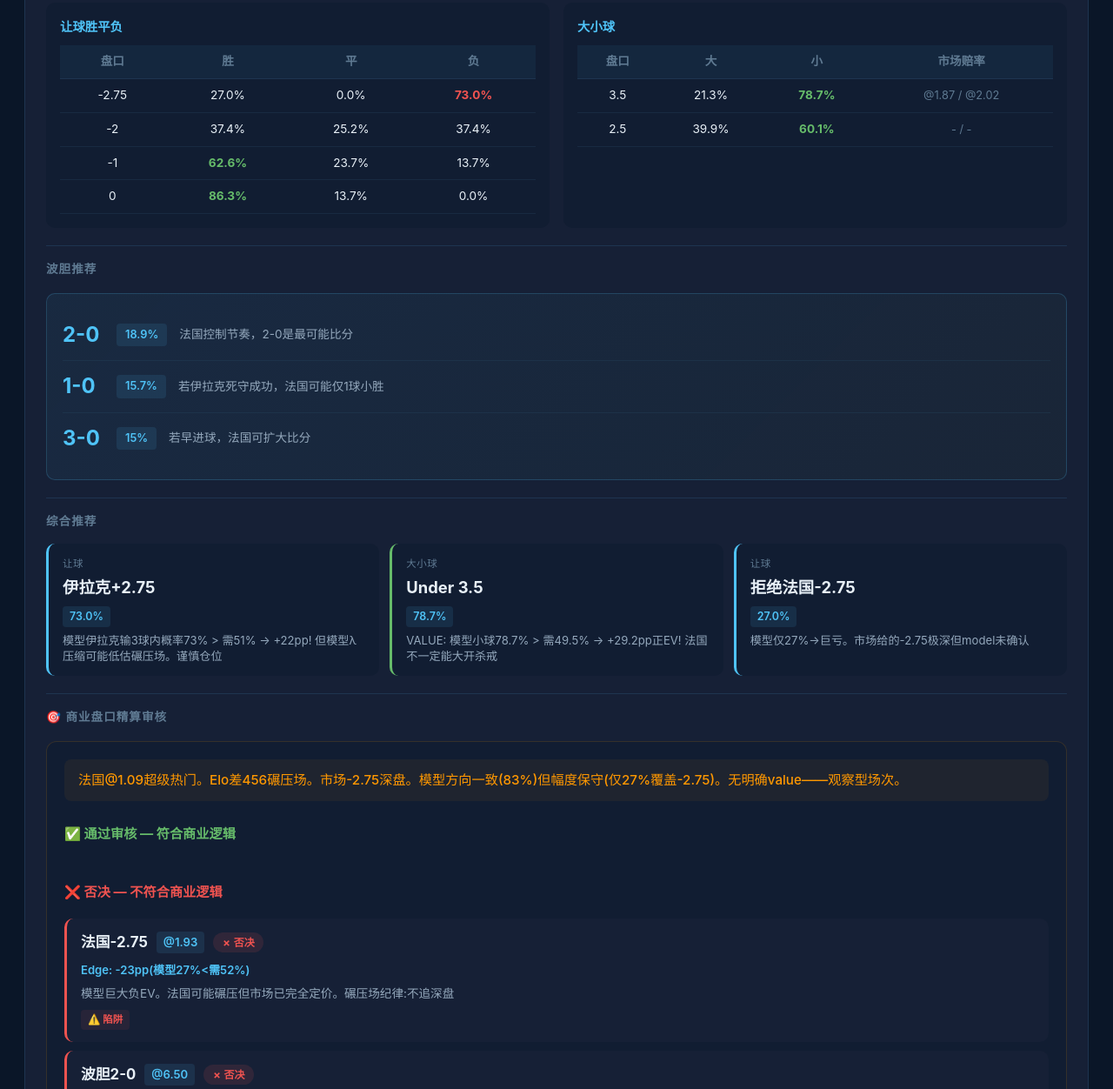
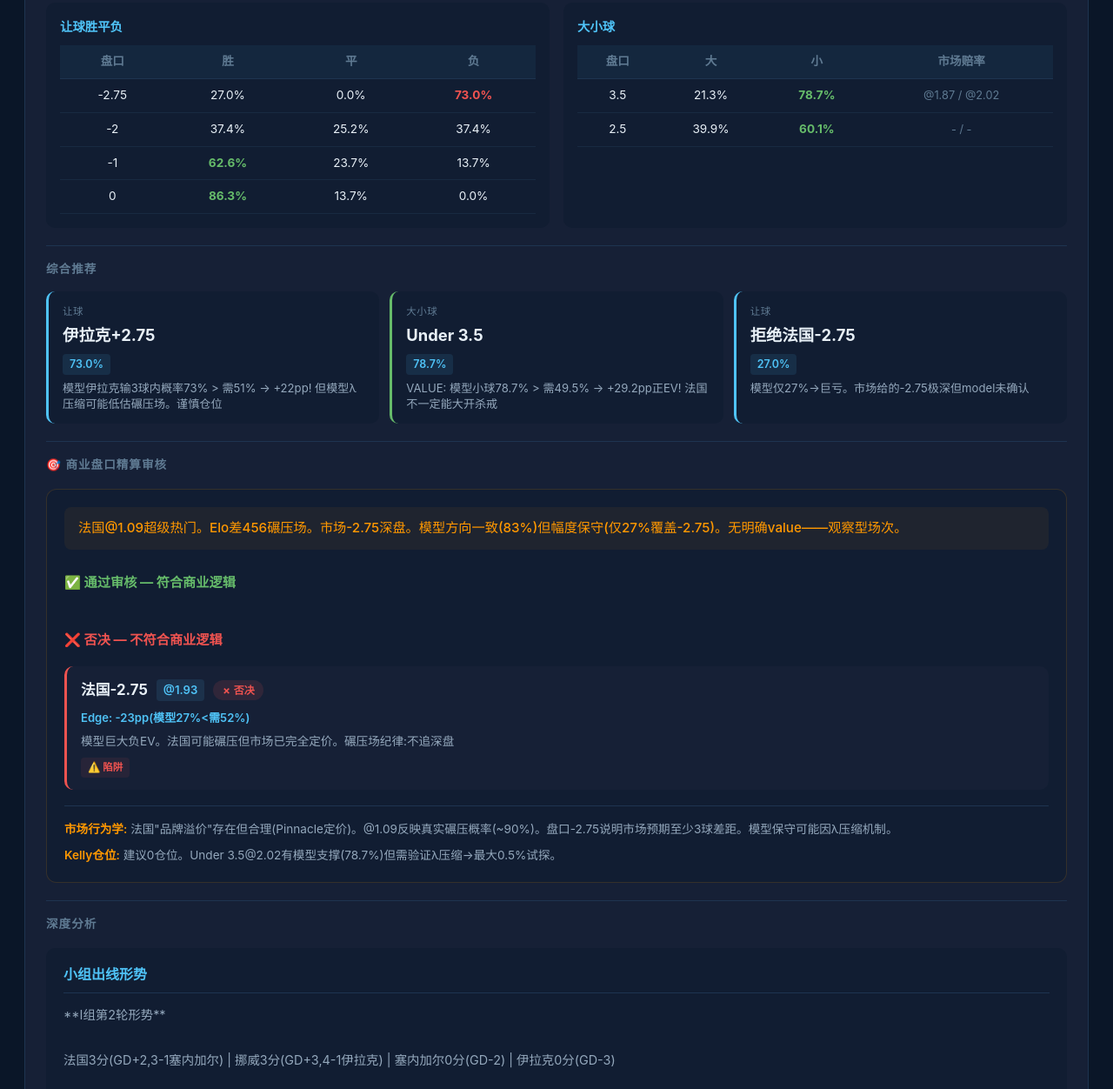
Before and after one commit to ChandlerTian/worldCup, a website built with Vite: page index.html in a window 1280 px wide. Shown: the part 1523-2775 px from the top of the page at 87% size. Built offline with nearby package versions, Linux system fonts and the light colour scheme.

Commit message:
refactor: 移除波胆 — 模型专注让球盘+大小球
- types.ts: predictions 改为可选字段
- today-predictions.ts: 移除所有 predictions 数组和 波胆 推荐
- matches.ts: 清理历史波胆引用
- main.ts: 移除波胆推荐 UI 区块, 推荐列表过滤波胆类型
- model/model_agent.py: 移除 top_scores 输出
- model/coordinator.py: 移除波胆展示
- model/calibrate_model.py: 指标切换为 O/U 准确率

```diff
--- a/src/data/today-predictions.ts
+++ b/src/data/today-predictions.ts
@@ -32,11 +32,6 @@ export const todayPredictions: MatchPrediction[] = [
       {line:3.5, over:0.213, under:0.787, marketOver:'@1.87', marketUnder:'@2.02'},
       {line:2.5, over:0.399, under:0.601}
     ],
-    predictions: [
-      {score:'2-0', prob:18.9, reason:'法国控制节奏，2-0是最可能比分'},
-      {score:'1-0', prob:15.7, reason:'若伊拉克死守成功，法国可能仅1球小胜'},
-      {score:'3-0', prob:15.0, reason:'若早进球，法国可扩大比分'}
-    ],
     recommendations: [
       {type:'让球', pick:'伊拉克+2.75', odds:'@1.95', modelProb:0.73, reason:'模型伊拉克输3球内概率73% > 需51% → +22pp! 但模型λ压缩可能低估碾压场。谨慎仓位'},
       {type:'大小球', pick:'Under 3.5', odds:'@2.02', modelProb:0.787, reason:'VALUE: 模型小球78.7% > 需49.5% → +29.2pp正EV! 法国不一定能大开杀戒'},
@@ -49,15 +44,14 @@ export const todayPredictions: MatchPrediction[] = [
       styleAnalysis: '**法国:** 4-3-3以Mbappé左路为第一爆破点。Griezmann回撤组织+定位球(世界级)。Dembélé右路内切提供宽度。整体攻守均衡——后防Saliba+Upamecano世界级中卫组合。\n\n**伊拉克:** 4-2-3-1理论上偏传控但面对强队变5-4-1大巴。首轮对挪威尝试进攻→被反击打爆4球。今天大概率全线退守。',
       tacticalNarrative: '**核心: 法国碾压但能否大胜?**\n\nElo差456是世界级vs亚洲中游。但世界杯历史上超大Elo差不一定产生大比分——弱队全线退守可限制比分。\n\n**对比**: 法国首轮3-1塞内加尔(Elo差203)→但塞内加尔有进攻能力所以比分开放。伊拉克-256更弱但会全线防守→可能小比分。\n\n**关键:** 若法国15分钟内进球→伊拉克被迫出击→3-0/4-0。若前30分钟0-0→伊拉克越守越有信心→1-0/2-0。',
       modelInterpretation: '**模型83.3% vs 市场89.6%** — 市场比模型更看好法国(+6.4pp)。\n\n差距在模型误差带内(3-5pp)，属于TYPE_D_NOISE。市场-2.75深盘说明预期碾压——但模型认为法国赢3+球概率仅36%。\n\n⚠️ 模型λ=2.38过于保守? 对比: Elo差456的历史匹配常产生4+总球。但模型ρ=0.02(极端差距时最弱draw correction)是合理的。\n\n**结论**: 方向(法国胜)市场与模型一致。幅度有分歧但差距不大。观察型场次。',
-      betReasoning: '**结论: 不追碾压场深盘**\n\n1. Under 3.5@2.02: 模型78.7%小球→大value但需要验证模型λ是否过于压缩。同类Elodiff456→首轮挪威4-1伊拉克(Elo差~300)→4球。所以模型可能低估总进球。\n\n2. 伊拉克+2.75@1.95: 受模型支持但首轮1-4vs挪威提示防线脆弱。\n\n3. 波胆2-0@6.50: 最高概率18.9%。可作为娱乐注。\n\n**⚠️ 遵循碾压场纪律**: 6/20厄瓜多尔0-0库拉索教训→碾压预期可完全落空。不重注。'
+      betReasoning: '**结论: 不追碾压场深盘**\n\n1. Under 3.5@2.02: 模型78.7%小球→大value但需要验证模型λ是否过于压缩。同类Elodiff456→首轮挪威4-1伊拉克(Elo差~300)→4球。所以模型可能低估总进球。\n\n2. 伊拉克+2.75@1.95: 受模型支持但首轮1-4vs挪威提示防线脆弱。\n\n可作为娱乐注。\n\n**⚠️ 遵循碾压场纪律**: 6/20厄瓜多尔0-0库拉索教训→碾压预期可完全落空。不重注。'
     },
     commercialAnalysis: {
       summary: '法国@1.09超级热门。Elo差456碾压场。市场-2.75深盘。模型方向一致(83%)但幅度分歧(模型仅27%覆盖-2.75)。无明确value——观察型场次。',
       approvedPicks: [],
       rejectedPicks: [
-        { pick: '法国-2.75', odds: '@1.93', verdict: 'rejected', edge: '-23pp(模型27%<需52%)', reasoning: '模型巨大负EV。法国可能碾压但市场已完全定价。厄瓜多尔0-0库里索同类教训', category: 'trap' },
-        { pick: '波胆2-0', odds: '@6.50', verdict: 'rejected', edge: '18.9%概率', reasoning: '波胆高overround。娱乐注不建议超过0.3%仓位', category: 'entertainment' }
-      ],
+        { pick: '法国-2.75', odds: '@1.93', verdict: 'rejected', edge: '-23pp(模型27%<需52%)', reasoning: '模型巨大负EV。法国可能碾压但市场已完全定价。厄瓜多尔0-0库里索同类教训', category: 'trap' }
+    ],
       marketBehavior: '法国\"品牌溢价\"存在但不会过分(Pinnacle最理性)。@1.09反映真实碾压概率(~90%)。盘口-2.75说明市场预期至少3球差距。模型保守可能因λ压缩。',
       kellyNote: '本场建议0仓位。Under 3.5@2.02有模型支撑但需验证λ压缩→最大0.5%试探仓。'
     },
@@ -92,15 +86,9 @@ export const todayPredictions: MatchPrediction[] = [
     overUnder: [
       {line:2.5, over:0.363, under:0.637, marketOver:'@1.90', marketUnder:'@2.01'}
     ],
-    predictions: [
-      {score:'1-1', prob:12.8, reason:'实力接近+双方都有进球能力=最可能1-1'},
-      {score:'1-0', prob:10.6, reason:'挪威Haaland关键一击1球制胜'},
-      {score:'2-1', prob:8.8, reason:'开放对攻下挪威主场微优'}
-    ],
     recommendations: [
       {type:'让球', pick:'塞内加尔+0.25', odds:'@2.03', modelProb:0.577, reason:'模型塞内加尔不败57.7% > 需49.3% → +8.4pp正EV! 塞背水一战+实力接近'},
-      {type:'大小球', pick:'Under 2.5', odds:'@2.01', modelProb:0.637, reason:'模型小球63.7% > 需49.8% → +13.9pp! 战术大战可能保守开场'},
-      {type:'波胆', pick:'1-1', odds:'@6.50', modelProb:0.128, reason:'最高概率比分。双方都有进球力'}
+      {type:'大小球', pick:'Under 2.5', odds:'@2.01', modelProb:0.637, reason:'模型小球63.7% > 需49.8% → +13.9pp! 战术大战可能保守开场'}
     ],
     analysis: {
       groupSituation: '**I组生死战!**\n\n挪威3分(GD+3) vs 塞内加尔0分(GD-2)\n\n塞内加尔MUST-WIN——输则0分垫底+GD劣势等于100%出局。平局也不够(只1分,末轮需大胜伊拉克并看别人脸色)。\n\n挪威赢则6分→若法国也胜→挪威法国末轮争头名(已锁定出线)。放松心态优于塞内加尔。\n\n**博弈论**: 塞内加尔必须赢→开场便会猛攻→挪威反击Haaland单刀→进球大战概率高。',
@@ -109,7 +97,7 @@ export const todayPredictions: MatchPrediction[] = [
       styleAnalysis: '**挪威:** 4-3-3围绕Haaland设计——Ødegaard的through ball+Haaland的跑位是世界级。Sørloth(马竞)提供第二点。边路Nusa速度补充。防守端4后卫偏重体型对抗。\n\n**塞内加尔:** 4-3-3偏直接——Mané左路内切+I.Sarr右路爆点。中场P.M.Sarr(热刺)+Gueye(埃弗顿)有英超身体对抗能力。整体风格:身体碾压+速度转换。',
       tacticalNarrative: '**核心: Haaland vs Koulibaly = 世纪对决**\n\nHaaland速度+力量vs Koulibaly经验+位置感。2020-2023两人多次交手(多特/曼城vs那不勒斯/切尔西)→Haaland占优但未碾压。\n\n**Mané vs Ryerson**: 塞内加尔左路是最大优势对位。Ryerson(多特替补)面对Mané(巅峰金球第二)可能被爆。\n\n**节奏预测**: 塞内加尔开场猛攻10-15分钟→若进球则控制节奏→若不进球则挪威Ødegaard开始组织→半场0-0或1-0。',
       modelInterpretation: '**模型42.3% vs 市场44.5%** — 差距仅-2.2pp，TYPE_D_NOISE。模型和市场基本一致。\n\n**但模型看到Value方向: 塞内加尔+0.25**\n- 模型塞内加尔不败57.7% > 市场49.3% → +8.4pp正EV\n- 逻辑: Elo仅差54=实力几乎无差距。市场给挪威-0.25是微偏。\n\nUnder 2.5: 模型63.7% >> 市场49.8% → 模型强烈看小球。但must-win语境对Over有利。**这是模型vs情境矛盾的典型——模型倾向Under,情境倾向Over**→观察。',
-      betReasoning: '**核心推荐: 塞内加尔+0.25@2.03**\n\n数学: +8.4pp正EV是今天第二清晰value(仅次于约旦+1.0)。\n\n逻辑: \n1. Elo差54=实力无差距。市场给挪威-0.25是\"Haaland效应\"。\n2. 塞内加尔背水一战=战力100%输出,挪威放松心态可能掉以轻心。\n3. Koulibaly领衔防线有大赛经验。\n\n**辅助: Under 2.5@2.01 (边缘)**\n+13.9pp模型edge但情境不支持→建议0.5-1%试探。\n\n**波胆1-1@6.50 (娱乐)** 最高概率比分。含在+0.25内。'
+      betReasoning: '**核心推荐: 塞内加尔+0.25@2.03**\n\n数学: +8.4pp正EV是今天第二清晰value(仅次于约旦+1.0)。\n\n逻辑: \n1. Elo差54=实力无差距。市场给挪威-0.25是\"Haaland效应\"。\n2. 塞内加尔背水一战=战力100%输出,挪威放松心态可能掉以轻心。\n3. Koulibaly领衔防线有大赛经验。\n\n**辅助: Under 2.5@2.01 (边缘)**\n+13.9pp模型edge但情境不支持→建议0.5-1%试探。\n\n含在+0.25内。'
     },
     commercialAnalysis: {
       summary: 'Elo差仅54→实力极度接近。市场微偏挪威(Haaland效应)。塞内加尔+0.25@2.03有+8.4pp正EV——今日第二value信号。双方must-win语境潜在开放对攻但模型倾向Under 2.5。',
@@ -117,9 +105,8 @@ export const todayPredictions: MatchPrediction[] = [
         { pick: '塞内加尔+0.25', odds: '@2.03', verdict: 'approved', edge: '+8.4pp', reasoning: 'Elo差54=完全均势。市场因Haaland名气偏挪威3pp。塞内加尔背水一战+AFCoN冠军底蕴', category: 'value' }
       ],
       rejectedPicks: [
-        { pick: '平局(1X2)', odds: '@3.56', verdict: 'rejected', edge: '-0.6pp(噪音级)', reasoning: 'Model 26.9% vs 市场27.5%→差距仅0.6pp=无信号。泊松平局偏高不可靠', category: 'trap' },
-        { pick: '波胆1-1', odds: '@6.50', verdict: 'rejected', edge: '12.8%概率', reasoning: '波胆结构性负EV。塞内加尔+0.25已覆盖含1-1的不败方向', category: 'entertainment' }
-      ],
+        { pick: '平局(1X2)', odds: '@3.56', verdict: 'rejected', edge: '-0.6pp(噪音级)', reasoning: 'Model 26.9% vs 市场27.5%→差距仅0.6pp=无信号。泊松平局偏高不可靠', category: 'trap' }
+    ],
       marketBehavior: '挪威有\"Haaland溢价\"——Haaland的存在让市场自动+2-3pp给挪威方向。但Elo实际差距极小(54)。Pinnacle-0.25是对这个溢价的最理性表达。塞内加尔方向是Smart Money。',
       kellyNote: '塞内加尔+0.25建议1.5-2%仓位(edge厚+.逻辑清晰)。Under 2.5建议0.5%试探(数学好但情境矛盾)。这是今天第二大仓位。'
     },
@@ -154,11 +141,6 @@ export const todayPredictions: MatchPrediction[] = [
     overUnder: [
       {line:2.5, over:0.403, under:0.597, marketOver:'@1.96', marketUnder:'@1.94'}
     ],
-    predictions: [
-      {score:'2-0', prob:13.0, reason:'阿根廷经验+技术优势最可能2-0'},
-      {score:'1-0', prob:12.8, reason:'首球后控制节奏，1-0足以'},
-      {score:'1-1', prob:9.7, reason:'奥地利高位压迫制造混乱，平局可接受'}
-    ],
     recommendations: [
       {type:'胜平负', pick:'阿根廷胜', odds:'@1.49', modelProb:0.673, reason:'微小value: 模型67.3% > 需67.1% → +0.2pp。几乎无edge但方向确认'},
       {type:'让球', pick:'拒绝阿根廷-1.0', odds:'@1.83', modelProb:0.423, reason:'模型42.3% < 需54.7% → -12.4pp。让1球负EV'},
@@ -179,9 +161,8 @@ export const todayPredictions: MatchPrediction[] = [
         { pick: 'Under 2.5', odds: '@1.94', verdict: 'approved', edge: '+8.2pp', reasoning: '模型59.7%>需51.5%。头名争夺战可能保守开场+双方防守质量高', category: 'value' }
       ],
       rejectedPicks: [
-        { pick: '阿根廷-1.0', odds: '@1.83', verdict: 'rejected', edge: '-12.4pp(模型42.3%<需55%)', reasoning: '模型严重不支持覆盖-1.0。奥地利3-1约旦证明进攻力不弱', category: 'trap' },
-        { pick: '波胆2-0', odds: '@7.00', verdict: 'rejected', edge: '13.0%概率', reasoning: '波胆结构性负EV。含在Under 2.5范围内', category: 'entertainment' }
-      ],
+        { pick: '阿根廷-1.0', odds: '@1.83', verdict: 'rejected', edge: '-12.4pp(模型42.3%<需55%)', reasoning: '模型严重不支持覆盖-1.0。奥地利3-1约旦证明进攻力不弱', category: 'trap' }
+    ],
       marketBehavior: 'Pinnacle定价极其精准——1x2几乎与模型完全一致。这是市场效率最高的标志。奥地利的Rangnick体系让市场不敢高估阿根廷(Messi外其他球员对欧洲市场知名度不高)。',
       kellyNote: 'Under 2.5建议1%仓位(edge温和)。阿根廷胜有微小正EV(+0.2pp)可配1%仓位作为方向确认。这是今天最保守仓位配置。'
     },
@@ -216,11 +197,6 @@ export const todayPredictions: MatchPrediction[] = [
     overUnder: [
       {line:2.5, over:0.340, under:0.660, marketOver:'@1.94', marketUnder:'@1.96'}
     ],
-    predictions: [
-      {score:'1-1', prob:12.8, reason:'双方都有进球力但都不稳定→1-1是自然结果'},
-      {score:'0-1', prob:12.1, reason:'阿尔及利亚个体质量微优但仅1球小胜'},
-      {score:'1-2', prob:9.0, reason:'开放对攻下阿尔及利亚把握机会能力更强'}
-    ],
     recommendations: [
       {type:'让球', pick:'约旦+1.0', odds:'@1.96', modelProb:0.540, reason:'今日BEST VALUE! 模型约旦+1体彩胜53.9% > 需51% → 但真实价值在AH: 模型约旦不输2+球77.8% > 需50% → +27.8pp!!! TYPE_B_BRAND'},
       {type:'胜平负', pick:'约旦胜(1X2)', odds:'@6.38', modelProb:0.266, reason:'爆炸value: 模型26.6% > 市场15.3% → +11.4pp。市场严重低估约旦'},
@@ -243,9 +219,8 @@ export const todayPredictions: MatchPrediction[] = [
       ],
       rejectedPicks: [
         { pick: '阿尔及利亚-1.0', odds: '@2.40', verdict: 'rejected', edge: '-17pp+(模型仅9.9%)', reasoning: '⚠️ 最大陷阱! 市场63%赢球→让1球后胜率暴跌至9.9%。绝对不碰', category: 'trap' },
-        { pick: 'Over 2.5', odds: '@1.94', verdict: 'rejected', edge: '-16.3pp(模型34%<需51%)', reasoning: '深渊负EV。双方都可能紧张→小球概率高', category: 'trap' },
-        { pick: '波胆1-1', odds: '@6.00', verdict: 'rejected', edge: '12.8%概率', reasoning: '波胆结构性负EV。约旦+1.0已覆盖所有不败结果', category: 'entertainment' }
-      ],
+        { pick: 'Over 2.5', odds: '@1.94', verdict: 'rejected', edge: '-16.3pp(模型34%<需51%)', reasoning: '深渊负EV。双方都可能紧张→小球概率高', category: 'trap' }
+    ],
       marketBehavior: '阿尔及利亚是TYPE_B_BRAND的教科书案例——AFCON 2019冠军光环让市场自动+16pp。但过去3年的衰退(世界杯缺席+AFCON首轮出局+首轮0-3)未被消化。市场用\"7年前的历史\"定价今天的实力。约旦方向是Smart Money。',
       kellyNote: '约旦+1.0是本日核心仓位→建议2.5-3%仓位(edge最大+27.8pp+TYPE_B逻辑清晰)。约旦胜@6.38→建议0.5%额外试探。这是今天最重要的下注。'
     },
@@ -280,7 +255,6 @@ export const commercialAnalyses: Record<string, CommercialAnalysis> = {
     approvedPicks: [],
     rejectedPicks: [
       { pick: '法国-2.75', odds: '@1.93', verdict: 'rejected', edge: '-23pp(模型27%<需52%)', reasoning: '模型巨大负EV。法国可能碾压但市场已完全定价。碾压场纪律:不追深盘', category: 'trap' },
-      { pick: '波胆2-0', odds: '@6.50', verdict: 'rejected', edge: '18.9%概率', reasoning: '波胆高overround。娱乐注不建议超0.3%仓位', category: 'entertainment' }
     ],
     marketBehavior: '法国\"品牌溢价\"存在但合理(Pinnacle定价)。@1.09反映真实碾压概率(~90%)。盘口-2.75说明市场预期至少3球差距。模型保守可能因λ压缩机制。',
     kellyNote: '建议0仓位。Under 3.5@2.02有模型支撑(78.7%)但需验证λ压缩→最大0.5%试探。'
@@ -292,7 +266,6 @@ export const commercialAnalyses: Record<string, CommercialAnalysis> = {
     ],
     rejectedPicks: [
       { pick: '平局(1X2)', odds: '@3.56', verdict: 'rejected', edge: '-0.6pp(噪音级)', reasoning: 'Model 26.9% vs 市场27.5%→差距仅0.6pp=无信号。泊松平局偏高不可靠', category: 'trap' },
-      { pick: '波胆1-1', odds: '@6.50', verdict: 'rejected', edge: '12.8%概率', reasoning: '波胆结构性负EV。塞内加尔+0.25已覆盖含1-1的不败方向', category: 'entertainment' }
     ],
     marketBehavior: '挪威有\"Haaland溢价\"——Haaland的存在让市场自动+2-3pp给挪威方向。但Elo实际差距极小(54)。Pinnacle-0.25是对这个溢价的最理性表达。塞内加尔方向是Smart Money。',
     kellyNote: '塞内加尔+0.25建议1.5-2%仓位(edge厚+.逻辑清晰)。这是今天第二大仓位。'
@@ -304,7 +277,6 @@ export const commercialAnalyses: Record<string, CommercialAnalysis> = {
     ],
     rejectedPicks: [
       { pick: '阿根廷-1.0', odds: '@1.83', verdict: 'rejected', edge: '-12.4pp(模型42.3%<需55%)', reasoning: '模型严重不支持覆盖-1.0。奥地利3-1约旦证明进攻力不弱', category: 'trap' },
-      { pick: '波胆2-0', odds: '@7.00', verdict: 'rejected', edge: '13.0%概率', reasoning: '波胆结构性负EV。含在Under 2.5范围内', category: 'entertainment' }
     ],
     marketBehavior: 'Pinnacle定价极其精准——1x2几乎与模型完全一致。这是市场效率最高的标志。',
     kellyNote: 'Under 2.5建议1%仓位(edge温和)。阿根廷胜有微小正EV(+0.2pp)可配1%作为方向确认。'
@@ -318,7 +290,6 @@ export const commercialAnalyses: Record<string, CommercialAnalysis> = {
     rejectedPicks: [
       { pick: '阿尔及利亚-1.0', odds: '@2.40', verdict: 'rejected', edge: '-17pp+(模型仅9.9%)', reasoning: '⚠️ 最大陷阱! 市场63%赢球→让1球后胜率暴跌至9.9%。绝对不碰', category: 'trap' },
       { pick: 'Over 2.5', odds: '@1.94', verdict: 'rejected', edge: '-16.3pp(模型34%<需51%)', reasoning: '深渊负EV。双方都可能紧张→小球概率高', category: 'trap' },
-      { pick: '波胆1-1', odds: '@6.00', verdict: 'rejected', edge: '12.8%概率', reasoning: '波胆结构性负EV。约旦+1.0已覆盖所有不败结果', category: 'entertainment' }
     ],
     marketBehavior: 'TYPE_B_BRAND教科书案例——AFCON 2019冠军光环让市场自动+16pp。过去3年衰退未被消化。市场用\"7年前的历史\"定价今天的实力。约旦方向是Smart Money。',
     kellyNote: '约旦+1.0是本日核心仓位→建议2.5-3%仓位(edge最大+27.8pp+TYPE_B逻辑清晰)。约旦胜@6.38→建议0.5%额外试探。这是今天最重要的下注。'
--- a/src/main.ts
+++ b/src/main.ts
@@ -132,23 +132,11 @@ function renderTodayMatch(idx: number): void {
       </div>
     </div>
 
-    <!-- Score Predictions -->
-    <div class="section-divider">波胆推荐</div>
-    <div class="prediction-card">
-      ${p.predictions.map(pred => `
-        <div class="prediction-row">
-          <div class="prediction-score">${pred.score}</div>
-          <div class="prediction-prob">${pred.prob}%</div>
-          <div class="prediction-reason">${pred.reason}</div>
-        </div>
-      `).join('')}
-    </div>
-
     <!-- Betting Recommendations -->
     <div class="section-divider">综合推荐</div>
     <div class="recommendations-grid">
-      ${(p.recommendations || []).map(r => `
-        <div class="rec-card rec-${r.type === '让球' ? 'handicap' : r.type === '大小球' ? 'total' : r.type === '波胆' ? 'score' : 'result'}">
+      ${(p.recommendations || []).filter(r => r.type !== '波胆').map(r => `
+        <div class="rec-card rec-${r.type === '让球' ? 'handicap' : 'total'}">
           <div class="rec-type">${r.type}</div>
           <div class="rec-pick">${r.pick}</div>
           <div class="rec-prob">${(r.modelProb * 100).toFixed(1)}%</div>
--- a/src/types.ts
+++ b/src/types.ts
@@ -109,7 +109,7 @@ export interface MatchPrediction {
   groupContext: string
   handicaps?: HandicapLine[]
   overUnder?: OverUnder[]
-  predictions: ScorePrediction[]
+  predictions?: ScorePrediction[]   // 已移除波胆, 保留字段兼容旧数据
   recommendations: BetRecommendation[]
   analysis?: MatchAnalysis
   commercialAnalysis?: CommercialAnalysis
```
Also changed, not shown: src/data/matches.ts (+3 -13 lines), dist/index.html.
